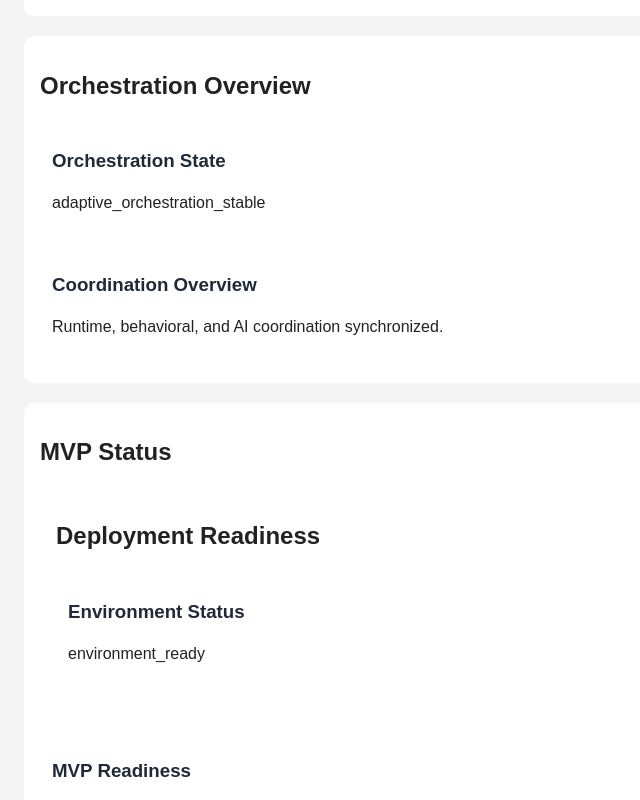
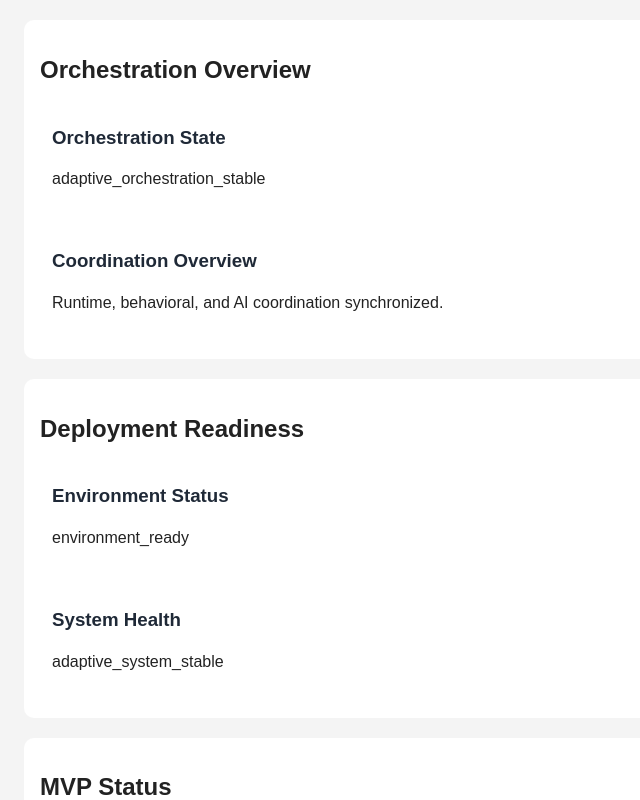
Before and after one commit to amri-03/axis-ai-assistant, a React app in the folder frontend/: page / in a window 1280 px wide. Shown: the part 720-1520 px from the top of the page, without its empty margins (0-640 px from the left). Built offline with nearby package versions, Linux system fonts and the light colour scheme; the HTML template or start-up script is replaced by a standard one.

Commit message:
refactor: finalize adaptive MVP operational stabilization

```diff
--- /dev/null
+++ b/frontend/src/components/SystemHealthOverview.jsx
@@ -0,0 +1,19 @@
+export default function SystemHealthOverview({
+                                                 systemHealth
+                                             }) {
+
+    return (
+
+        <div>
+
+            <h3>
+                System Health
+            </h3>
+
+            <p>
+                {systemHealth}
+            </p>
+
+        </div>
+    );
+}
--- a/frontend/src/pages/Home.jsx
+++ b/frontend/src/pages/Home.jsx
@@ -40,6 +40,9 @@ import SectionContainer
 
 import EnvironmentStatusCard
     from "../components/EnvironmentStatusCard";
+
+import SystemHealthOverview
+    from "../components/SystemHealthOverview";
 
 
 export default function Home() {
@@ -108,6 +111,9 @@ export default function Home() {
     const environmentStatus =
         "environment_ready";
 
+    const systemHealth =
+        "adaptive_system_stable";
+
     return (
         <div>
 
@@ -169,10 +175,6 @@ export default function Home() {
             </SectionContainer>
 
             <SectionContainer
-                title="MVP Status"
-            >
-
-                <SectionContainer
                 title="Deployment Readiness"
             >
 
@@ -182,7 +184,17 @@ export default function Home() {
                     }
                 />
 
+                <SystemHealthOverview
+                    systemHealth={
+                        systemHealth
+                    }
+                />
+
             </SectionContainer>
+
+            <SectionContainer
+                title="MVP Status"
+            >
 
                 <MVPStatusPanel
                     mvpState={mvpState}
--- a/frontend/src/styles/global.css
+++ b/frontend/src/styles/global.css
@@ -42,3 +42,15 @@ button {
     background-color: #1f2937;
     color: white;
 }
+
+h2 {
+    margin-bottom: 12px;
+}
+
+div {
+    box-sizing: border-box;
+}
+
+button:hover {
+    opacity: 0.9;
+}
```
Lines whose indentation alone changed are shown as unchanged.
